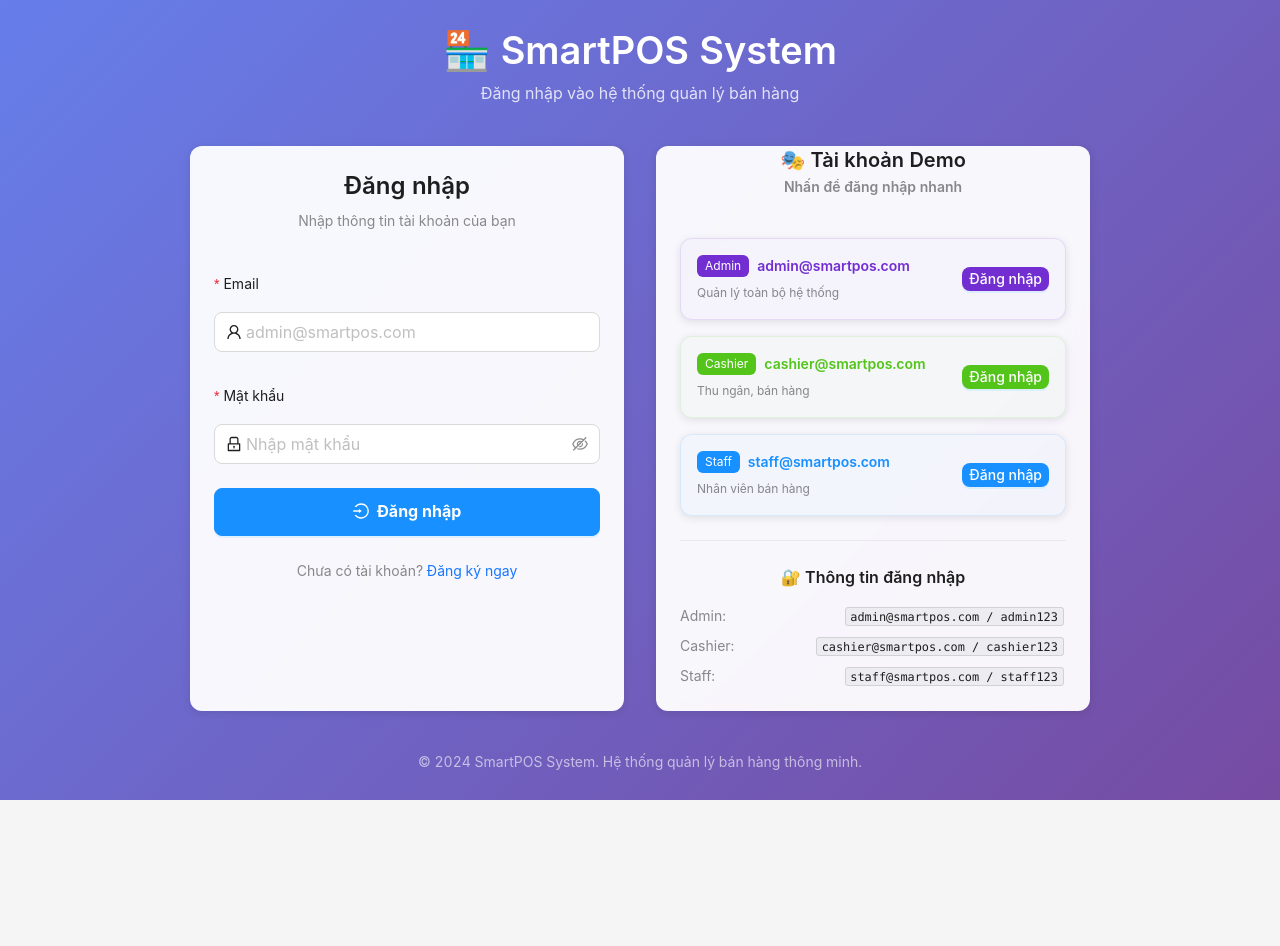
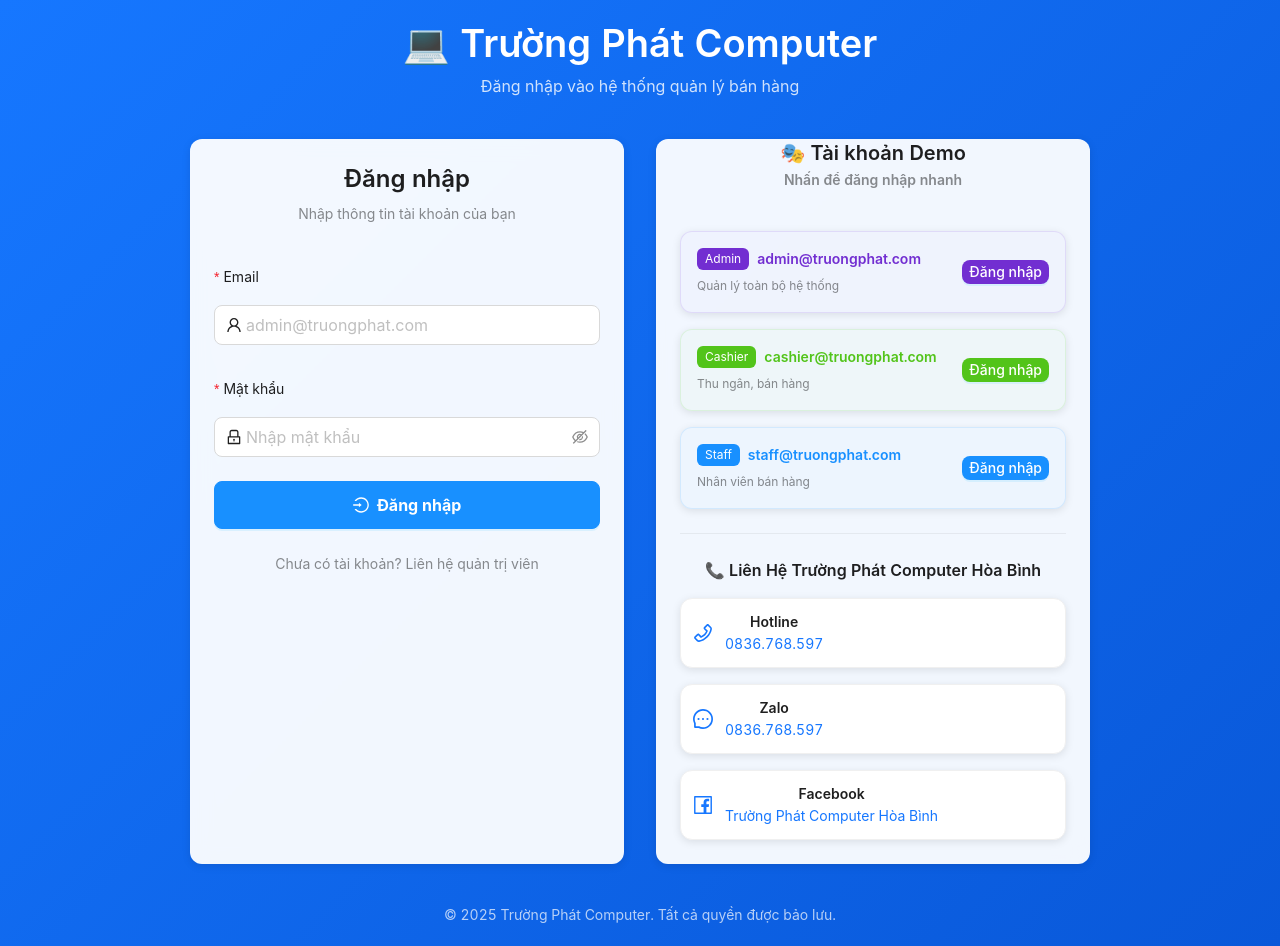
Before and after one commit to namhbcf1/khochuan, a React (Vite) app in the folder frontend/: page /login in a window 1280 px wide. Before the commit the page ends 800 px from the top, so only its background shows below. Built offline with nearby package versions, Linux system fonts and the light colour scheme; no server answers.

Commit message:
Rebrand to Trường Phát Computer Hòa Bình and improve login logic

```diff
--- a/frontend/index.html
+++ b/frontend/index.html
@@ -1,11 +1,11 @@
 <!DOCTYPE html>
-<html lang="en">
+<html lang="vi">
   <head>
     <meta charset="UTF-8" />
   <meta name="viewport" content="width=device-width, initial-scale=1.0, maximum-scale=1.0, user-scalable=no" />
-  <meta name="description" content="Enterprise Point of Sale system with gamification, AI recommendations, and comprehensive business management features" />
-  <meta name="keywords" content="POS, point of sale, retail, inventory, gamification, AI, business management, cashier, admin" />
-  <meta name="author" content="Your Company" />
+  <meta name="description" content="Hệ thống quản lý bán hàng Trường Phát Computer Hòa Bình - Chuyên cung cấp máy tính, laptop, linh kiện và dịch vụ sửa chữa" />
+  <meta name="keywords" content="Trường Phát Computer, Hòa Bình, máy tính, laptop, linh kiện, sửa chữa, bảo hành, POS, point of sale" />
+  <meta name="author" content="Trường Phát Computer" />
   <meta name="robots" content="index, follow" />
 
   <!-- Security Headers -->
@@ -14,7 +14,7 @@
   <meta http-equiv="Referrer-Policy" content="strict-origin-when-cross-origin" />
 
     <!-- PWA Meta Tags -->
-  <meta name="theme-color" content="#1890ff" />
+  <meta name="theme-color" content="#1677ff" />
   <meta name="background-color" content="#ffffff" />
   <meta name="display" content="standalone" />
   <meta name="orientation" content="portrait" />
@@ -22,26 +22,26 @@
   <!-- iOS PWA Support -->
     <meta name="apple-mobile-web-app-capable" content="yes" />
     <meta name="apple-mobile-web-app-status-bar-style" content="default" />
-    <meta name="apple-mobile-web-app-title" content="Enterprise POS" />
+    <meta name="apple-mobile-web-app-title" content="Trường Phát Computer" />
   <meta name="apple-touch-fullscreen" content="yes" />
 
   <!-- Windows PWA Support -->
-  <meta name="msapplication-TileColor" content="#1890ff" />
+  <meta name="msapplication-TileColor" content="#1677ff" />
   <meta name="msapplication-TileImage" content="/icons/mstile-144x144.png" />
   <meta name="msapplication-config" content="/browserconfig.xml" />
 
   <!-- Open Graph / Social Media -->
   <meta property="og:type" content="website" />
-  <meta property="og:title" content="Enterprise POS System" />
-  <meta property="og:description" content="Complete Point of Sale system with gamification and AI features" />
+  <meta property="og:title" content="Trường Phát Computer Hòa Bình" />
+  <meta property="og:description" content="Hệ thống quản lý bán hàng Trường Phát Computer Hòa Bình - Chuyên cung cấp máy tính, laptop, linh kiện và dịch vụ sửa chữa" />
   <meta property="og:image" content="/images/og-image.png" />
-  <meta property="og:url" content="https://enterprise-pos-frontend.pages.dev" />
-  <meta property="og:site_name" content="Enterprise POS" />
+  <meta property="og:url" content="https://truongphat.pages.dev" />
+  <meta property="og:site_name" content="Trường Phát Computer" />
 
   <!-- Twitter Card -->
   <meta name="twitter:card" content="summary_large_image" />
-  <meta name="twitter:title" content="Enterprise POS System" />
-  <meta name="twitter:description" content="Complete Point of Sale system with gamification and AI features" />
+  <meta name="twitter:title" content="Trường Phát Computer Hòa Bình" />
+  <meta name="twitter:description" content="Hệ thống quản lý bán hàng Trường Phát Computer Hòa Bình - Chuyên cung cấp máy tính, laptop, linh kiện và dịch vụ sửa chữa" />
   <meta name="twitter:image" content="/images/twitter-card.png" />
 
   <!-- Favicons -->
@@ -49,7 +49,7 @@
   <link rel="icon" type="image/png" sizes="32x32" href="/icons/favicon-32x32.png" />
   <link rel="icon" type="image/png" sizes="16x16" href="/icons/favicon-16x16.png" />
   <link rel="apple-touch-icon" sizes="180x180" href="/icons/apple-touch-icon.png" />
-  <link rel="mask-icon" href="/icons/safari-pinned-tab.svg" color="#1890ff" />
+  <link rel="mask-icon" href="/icons/safari-pinned-tab.svg" color="#1677ff" />
 
   <!-- Manifest -->
   <link rel="manifest" href="/manifest.json" />
@@ -60,8 +60,7 @@
   <link rel="preconnect" href="https://cdnjs.cloudflare.com" />
 
   <!-- DNS Prefetch -->
-  <link rel="dns-prefetch" href="//your-api-domain.workers.dev" />
-  <link rel="dns-prefetch" href="//your-cdn-domain.com" />
+  <link rel="dns-prefetch" href="//truongphat-api.workers.dev" />
 
   <!-- Critical CSS - Inline for performance -->
   <style>
@@ -101,7 +100,7 @@
       align-items: center;
       justify-content: center;
       min-height: 100vh;
-      background: linear-gradient(135deg, #667eea 0%, #764ba2 100%);
+      background: linear-gradient(135deg, #1677ff 0%, #0958d9 100%);
       color: white;
       text-align: center;
       padding: 20px;
@@ -184,274 +183,24 @@
     .app-ready .app-loading {
       display: none;
     }
-
-    /* PWA Install Prompt */
-    .pwa-install-prompt {
-      position: fixed;
-      bottom: 20px;
-      left: 20px;
-      right: 20px;
-      background: white;
-      border-radius: 8px;
-      box-shadow: 0 4px 12px rgba(0, 0, 0, 0.15);
-      padding: 16px;
-      display: none;
-      z-index: 9999;
-      animation: slideUp 0.3s ease-out;
-    }
-
-    .pwa-install-content {
-      display: flex;
-      align-items: center;
-      gap: 12px;
-    }
-
-    .pwa-install-icon {
-      width: 48px;
-      height: 48px;
-      border-radius: 8px;
-    }
-
-    .pwa-install-text {
-      flex: 1;
-    }
-
-    .pwa-install-title {
-      font-weight: 600;
-      margin-bottom: 4px;
-    }
-
-    .pwa-install-subtitle {
-      font-size: 12px;
-      color: #666;
-    }
-
-    .pwa-install-buttons {
-      display: flex;
-      gap: 8px;
-    }
-
-    .pwa-install-btn {
-      padding: 8px 16px;
-      border: none;
-      border-radius: 4px;
-      font-size: 14px;
-      cursor: pointer;
-      font-weight: 500;
-    }
-
-    .pwa-install-btn.primary {
-      background: #1890ff;
-      color: white;
-    }
-
-    .pwa-install-btn.secondary {
-      background: #f0f0f0;
-      color: #333;
-    }
-
-    @keyframes slideUp {
-      from { transform: translateY(100%); }
-      to { transform: translateY(0); }
-    }
-
-    /* Responsive adjustments */
-    @media (max-width: 768px) {
-      .loading-text { font-size: 20px; }
-      .loading-subtitle { font-size: 14px; }
-      .loading-tips { font-size: 12px; bottom: 20px; }
-      .pwa-install-prompt {
-        left: 10px;
-        right: 10px;
-        bottom: 10px;
-      }
-    }
-
-    /* Dark mode support */
-    @media (prefers-color-scheme: dark) {
-      body {
-        background-color: #1f1f1f;
-        color: rgba(255, 255, 255, 0.85);
-      }
-    }
-
-    /* Reduced motion support */
-    @media (prefers-reduced-motion: reduce) {
-      .loading-logo,
-      .loading-spinner,
-      .loading-progress-bar {
-        animation: none;
-      }
-    }
   </style>
 
-    <title>Enterprise POS System</title>
+  <title>Trường Phát Computer Hòa Bình</title>
   </head>
   <body>
-  <!-- Main App Container -->
     <div id="root">
-    <!-- Initial Loading Screen -->
+      <!-- Initial loading screen -->
       <div class="app-loading">
-      <svg class="loading-logo" viewBox="0 0 200 200" fill="none" xmlns="http://www.w3.org/2000/svg">
-        <!-- Enterprise POS Logo -->
-        <circle cx="100" cy="100" r="90" stroke="currentColor" stroke-width="4" fill="none" opacity="0.3"/>
-        <circle cx="100" cy="100" r="60" stroke="currentColor" stroke-width="6" fill="none"/>
-        <circle cx="100" cy="100" r="30" fill="currentColor"/>
-        <rect x="85" y="85" width="30" height="30" rx="4" fill="white"/>
-        <circle cx="100" cy="100" r="8" fill="currentColor"/>
-      </svg>
-
-      <div class="loading-text">Enterprise POS</div>
-      <div class="loading-subtitle">Loading your business management system...</div>
-
+        <div class="loading-logo">💻</div>
+        <div class="loading-text">Trường Phát Computer</div>
+        <div class="loading-subtitle">Hệ thống quản lý bán hàng</div>
         <div class="loading-spinner"></div>
-
         <div class="loading-progress">
           <div class="loading-progress-bar"></div>
         </div>
-
-      <div class="loading-tips">
-        💡 Tip: Add this app to your home screen for the best experience!
+        <div class="loading-tips">Đang tải ứng dụng, vui lòng đợi...</div>
       </div>
     </div>
-  </div>
-
-  <!-- PWA Install Prompt -->
-  <div id="pwa-install-prompt" class="pwa-install-prompt">
-    <div class="pwa-install-content">
-      <img src="/icons/pwa-64x64.png" alt="App Icon" class="pwa-install-icon" />
-      <div class="pwa-install-text">
-        <div class="pwa-install-title">Install Enterprise POS</div>
-        <div class="pwa-install-subtitle">Add to home screen for quick access</div>
-      </div>
-      <div class="pwa-install-buttons">
-        <button id="pwa-install-btn" class="pwa-install-btn primary">Install</button>
-        <button id="pwa-dismiss-btn" class="pwa-install-btn secondary">Later</button>
-      </div>
-    </div>
-  </div>
-
-  <!-- Service Worker Registration -->
-  <script>
-    // Service Worker registration
-    if ('serviceWorker' in navigator) {
-      window.addEventListener('load', () => {
-        navigator.serviceWorker.register('/sw.js')
-          .then((registration) => {
-            console.log('SW registered: ', registration);
-          })
-          .catch((registrationError) => {
-            console.log('SW registration failed: ', registrationError);
-          });
-      });
-    }
-
-    // PWA Install Prompt
-    let deferredPrompt;
-
-    window.addEventListener('beforeinstallprompt', (e) => {
-      e.preventDefault();
-      deferredPrompt = e;
-
-      // Show custom install prompt
-      const installPrompt = document.getElementById('pwa-install-prompt');
-      installPrompt.style.display = 'block';
-    });
-
-    document.getElementById('pwa-install-btn').addEventListener('click', () => {
-      const installPrompt = document.getElementById('pwa-install-prompt');
-      installPrompt.style.display = 'none';
-
-      if (deferredPrompt) {
-        deferredPrompt.prompt();
-        deferredPrompt.userChoice.then((choiceResult) => {
-          if (choiceResult.outcome === 'accepted') {
-            console.log('User accepted the PWA install prompt');
-          }
-          deferredPrompt = null;
-        });
-      }
-    });
-
-    document.getElementById('pwa-dismiss-btn').addEventListener('click', () => {
-      const installPrompt = document.getElementById('pwa-install-prompt');
-      installPrompt.style.display = 'none';
-    });
-
-    // App installed event
-    window.addEventListener('appinstalled', (evt) => {
-      console.log('PWA was installed');
-    });
-
-    // Performance monitoring
-    window.addEventListener('load', () => {
-      // Mark app as ready
-      document.body.classList.add('app-ready');
-
-      // Performance metrics
-      if ('performance' in window) {
-        const perfData = performance.getEntriesByType('navigation')[0];
-        console.log('App load time:', perfData.loadEventEnd - perfData.fetchStart, 'ms');
-      }
-    });
-
-    // Error handling
-    window.addEventListener('error', (event) => {
-      console.error('Global error:', event.error);
-    });
-
-    window.addEventListener('unhandledrejection', (event) => {
-      console.error('Unhandled promise rejection:', event.reason);
-    });
-
-    // Theme detection
-    if (window.matchMedia && window.matchMedia('(prefers-color-scheme: dark)').matches) {
-      document.documentElement.setAttribute('data-theme', 'dark');
-    }
-
-    // Viewport height fix for mobile
-    function setVH() {
-      let vh = window.innerHeight * 0.01;
-      document.documentElement.style.setProperty('--vh', `${vh}px`);
-    }
-
-    setVH();
-    window.addEventListener('resize', setVH);
-
-    // Disable zoom on iOS
-    document.addEventListener('gesturestart', function (e) {
-      e.preventDefault();
-    });
-
-    // Prevent pull-to-refresh on mobile
-    document.addEventListener('touchstart', function(e) {
-      if (e.touches.length > 1) {
-        e.preventDefault();
-      }
-    }, { passive: false });
-
-    let lastTouchEnd = 0;
-    document.addEventListener('touchend', function (event) {
-      const now = (new Date()).getTime();
-      if (now - lastTouchEnd <= 300) {
-        event.preventDefault();
-      }
-      lastTouchEnd = now;
-    }, false);
-  </script>
-
-  <!-- Module script for modern browsers -->
     <script type="module" src="/src/main.jsx"></script>
-
-  <!-- Fallback for older browsers -->
-  <script nomodule>
-    document.getElementById('root').innerHTML = `
-      <div style="text-align: center; padding: 50px; font-family: Arial, sans-serif;">
-        <h2>Browser Not Supported</h2>
-        <p>Please use a modern browser like Chrome, Firefox, Safari, or Edge to access this application.</p>
-        <p>Your current browser does not support the required features.</p>
-      </div>
-    `;
-  </script>
   </body>
 </html>
--- a/frontend/src/pages/Login.jsx
+++ b/frontend/src/pages/Login.jsx
@@ -1,10 +1,10 @@
 import React, { useState } from 'react';
 import { useNavigate, Link } from 'react-router-dom';
 import { Form, Input, Button, Card, Typography, Space, Alert, Divider, Tag } from 'antd';
-import { UserOutlined, LockOutlined, LoginOutlined } from '@ant-design/icons';
+import { UserOutlined, LockOutlined, LoginOutlined, PhoneOutlined, FacebookOutlined, MessageOutlined } from '@ant-design/icons';
 import { useAuth } from '../auth/AuthContext';
 
-const { Title, Text } = Typography;
+const { Title, Text, Paragraph } = Typography;
 
 const Login = () => {
   const [form] = Form.useForm();
@@ -18,14 +18,19 @@ const Login = () => {
     setError('');
 
     try {
-      const success = await login(values.email, values.password);
-      if (success) {
+      const result = await login({
+        email: values.email,
+        password: values.password
+      });
+
+      if (result.success) {
         // Redirect will be handled by AuthContext
       } else {
         setError('Email hoặc mật khẩu không đúng');
       }
     } catch (err) {
       setError('Đã xảy ra lỗi khi đăng nhập');
+      console.error('Login error:', err);
     } finally {
       setLoading(false);
     }
@@ -39,21 +44,21 @@ const Login = () => {
   const demoAccounts = [
     {
       role: 'Admin',
-      email: 'admin@smartpos.com',
+      email: 'admin@truongphat.com',
       password: 'admin123',
       color: '#722ed1',
       description: 'Quản lý toàn bộ hệ thống'
     },
     {
       role: 'Cashier',
-      email: 'cashier@smartpos.com',
+      email: 'cashier@truongphat.com',
       password: 'cashier123',
       color: '#52c41a',
       description: 'Thu ngân, bán hàng'
     },
     {
       role: 'Staff',
-      email: 'staff@smartpos.com',
+      email: 'staff@truongphat.com',
       password: 'staff123',
       color: '#1890ff',
       description: 'Nhân viên bán hàng'
@@ -63,7 +68,7 @@ const Login = () => {
   return (
     <div style={{
       minHeight: '100vh',
-      background: 'linear-gradient(135deg, #667eea 0%, #764ba2 100%)',
+      background: 'linear-gradient(135deg, #1677ff 0%, #0958d9 100%)',
       display: 'flex',
       alignItems: 'center',
       justifyContent: 'center',
@@ -72,7 +77,7 @@ const Login = () => {
       <div style={{ width: '100%', maxWidth: '900px' }}>
         <div style={{ textAlign: 'center', marginBottom: '40px' }}>
           <Title level={1} style={{ color: 'white', marginBottom: '8px' }}>
-            🏪 SmartPOS System
+            💻 Trường Phát Computer
           </Title>
           <Text style={{ color: 'rgba(255,255,255,0.8)', fontSize: '16px' }}>
             Đăng nhập vào hệ thống quản lý bán hàng
@@ -126,7 +131,7 @@ const Login = () => {
               >
                 <Input
                   prefix={<UserOutlined />}
-                  placeholder="admin@smartpos.com"
+                  placeholder="admin@truongphat.com"
                   style={{ borderRadius: '8px' }}
                 />
               </Form.Item>
@@ -164,12 +169,12 @@ const Login = () => {
 
             <div style={{ textAlign: 'center', marginTop: '24px' }}>
               <Text type="secondary">
-                Chưa có tài khoản? <Link to="/register">Đăng ký ngay</Link>
+                Chưa có tài khoản? Liên hệ quản trị viên
               </Text>
             </div>
           </Card>
 
-          {/* Demo Accounts */}
+          {/* Demo Accounts and Contact Info */}
           <Card
             title={
               <div style={{ textAlign: 'center' }}>
@@ -241,30 +246,46 @@ const Login = () => {
 
             <div style={{ textAlign: 'center' }}>
               <Title level={5} style={{ marginBottom: '16px' }}>
-                🔐 Thông tin đăng nhập
+                📞 Liên Hệ Trường Phát Computer Hòa Bình
               </Title>
-              <Space direction="vertical" size="small" style={{ width: '100%' }}>
-                <div style={{ display: 'flex', justifyContent: 'space-between', fontSize: '12px' }}>
-                  <Text type="secondary">Admin:</Text>
-                  <Text code>admin@smartpos.com / admin123</Text>
-                </div>
-                <div style={{ display: 'flex', justifyContent: 'space-between', fontSize: '12px' }}>
-                  <Text type="secondary">Cashier:</Text>
-                  <Text code>cashier@smartpos.com / cashier123</Text>
-                </div>
-                <div style={{ display: 'flex', justifyContent: 'space-between', fontSize: '12px' }}>
-                  <Text type="secondary">Staff:</Text>
-                  <Text code>staff@smartpos.com / staff123</Text>
-                </div>
+              <Space direction="vertical" size="middle" style={{ width: '100%' }}>
+                <Card size="small" style={{ borderRadius: '12px' }}>
+                  <div style={{ display: 'flex', alignItems: 'center' }}>
+                    <PhoneOutlined style={{ fontSize: '20px', color: '#1677ff', marginRight: '12px' }} />
+                    <div>
+                      <Text strong>Hotline</Text>
+                      <div><a href="tel:0836768597">0836.768.597</a></div>
+                    </div>
+                  </div>
+                </Card>
+
+                <Card size="small" style={{ borderRadius: '12px' }}>
+                  <div style={{ display: 'flex', alignItems: 'center' }}>
+                    <MessageOutlined style={{ fontSize: '20px', color: '#1677ff', marginRight: '12px' }} />
+                    <div>
+                      <Text strong>Zalo</Text>
+                      <div><a href="https://zalo.me/0836768597" target="_blank" rel="noopener noreferrer">0836.768.597</a></div>
+                    </div>
+                  </div>
+                </Card>
+
+                <Card size="small" style={{ borderRadius: '12px' }}>
+                  <div style={{ display: 'flex', alignItems: 'center' }}>
+                    <FacebookOutlined style={{ fontSize: '20px', color: '#1677ff', marginRight: '12px' }} />
+                    <div>
+                      <Text strong>Facebook</Text>
+                      <div><a href="https://www.facebook.com/truongphatcomputerhoabinh" target="_blank" rel="noopener noreferrer">Trường Phát Computer Hòa Bình</a></div>
+                    </div>
+                  </div>
+                </Card>
               </Space>
             </div>
           </Card>
         </div>
 
-        {/* Footer */}
         <div style={{ textAlign: 'center', marginTop: '40px' }}>
-          <Text style={{ color: 'rgba(255,255,255,0.6)', fontSize: '14px' }}>
-            © 2024 SmartPOS System. Hệ thống quản lý bán hàng thông minh.
+          <Text style={{ color: 'rgba(255,255,255,0.7)' }}>
+            © {new Date().getFullYear()} Trường Phát Computer. Tất cả quyền được bảo lưu.
           </Text>
         </div>
       </div>
```
Also changed, not shown: frontend/src/auth/AuthContext.jsx (+23 -11 lines), frontend/public/manifest.json (added). Lines whose indentation alone changed are shown as unchanged.
